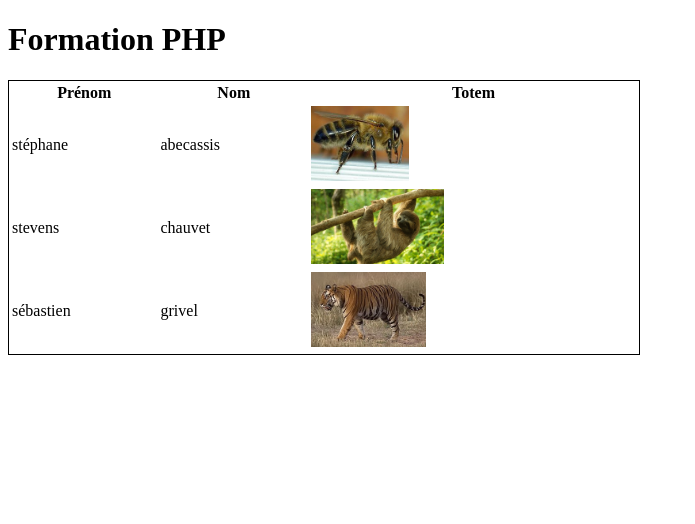
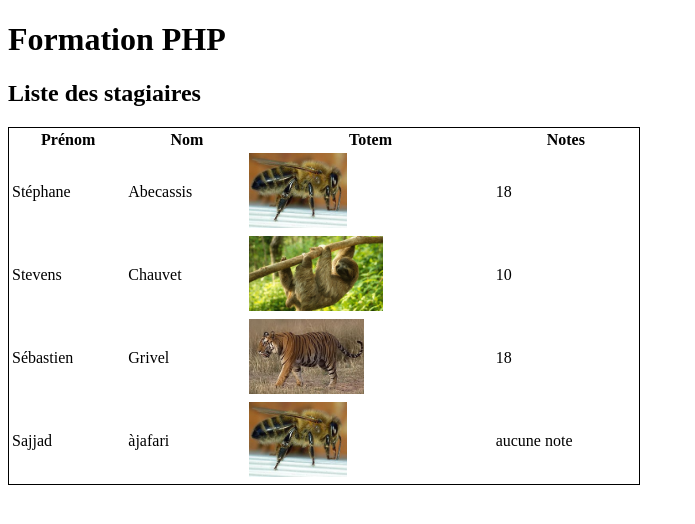
Before and after one commit to cdufour/poec-agefos-php, a PHP site: page / in a window 1280 px wide. Shown: the top 524 px of the page, without its empty margins (0-695 px from the left). Run offline with PHP 8.4, Linux system fonts and the light colour scheme.

Commit message:
commit 3

```diff
--- a/index.php
+++ b/index.php
@@ -1,19 +1,29 @@
 <?php
+include('lib/functions.php');
+
 $title = "Formation PHP";
 
 $stagiaires = array(
   array(
     'nom' => 'abecassis',
-    'prenom' => 'stéphane',
-    'totem' => 'abeille.jpg'),
+    'prenom' => 'stéPHane',
+    'totem' => 'abeille.jpg',
+    'notes' => array(8,12,18)),
   array(
     'nom' => 'chauvet',
     'prenom' => 'stevens',
-    'totem' => 'paresseux.jpg'),
+    'totem' => 'paresseux.jpg',
+    'notes' => array(4,20,10)),
   array(
     'nom' => 'grivel',
     'prenom' => 'sébastien',
-    'totem' => 'tigre.jpg'),
+    'totem' => 'tigre.jpg',
+    'notes' => array(14,14,14,18)),
+  array(
+    'nom' => 'àjafari',
+    'prenom' => 'sajjad',
+    'totem' => 'abeille.jpg',
+    'notes' => array())
 );
 ?>
 
@@ -26,18 +36,22 @@ $stagiaires = array(
   </head>
   <body>
     <h1><?php echo $title ?></h1>
+    <h2>Liste des stagiaires</h2>
     <table>
       <tr>
         <th>Prénom</th>
         <th>Nom</th>
         <th>Totem</th>
+        <th>Notes</th>
       </tr>
       <?php
       foreach($stagiaires as $s) {
         echo '<tr>';
-        echo '<td>' . $s['prenom'] . '</td>';
-        echo '<td>' . $s['nom'] . '</td>';
+        echo '<td>' . majusculeInitiale($s['prenom']) . '</td>';
+        echo '<td>' . majusculeInitiale($s['nom']) . '</td>';
         echo '<td><img src="img/totems/' . $s['totem'] . '" alt=""/></td>';
+        //echo '<td>' . $s['notes'][sizeof($s['notes']) - 1] . '</td>';
+        echo '<td>' . derniereNote($s['notes']) . '</td>';
         echo '</tr>';
       }
       ?>
--- /dev/null
+++ b/lib/functions.php
@@ -0,0 +1,29 @@
+<?php
+
+function majusculeInitiale($str) {
+  // dans la version actuelle, les caractères accentués
+  // ne sont pas convertis en majuscule
+
+  $initiale = $str[0]; // équivalent à substr($str, 0, 1);
+  $reste = substr($str, 1);
+  $initialeMajus = strtoupper($initiale);
+  $resteMinus = strtolower($reste);
+
+  return $initialeMajus . $resteMinus;
+}
+
+function derniereNote($notes) {
+  // renvoie la dernière note si le tableau $notes n'est pas vide
+  // renvoie "aucune note" si le tableau $notes est vide
+
+  $nb_notes = sizeof($notes);
+
+  if ($nb_notes == 0) {
+    return "aucune note";
+  } else {
+    return $notes[$nb_notes - 1];
+  }
+}
+
+
+?>
--- a/test.php
+++ b/test.php
@@ -1,15 +1,16 @@
 <?php
+include('lib/functions.php');
 ini_set('display_errors', 1); // erreurs affichées dans le navigateur
- ?>
+?>
 
 <p>Paragraphe</p>
 <?php
 
 // PHP est un langage à typage dynamique
-
 // TYPES SIMPLES
 $v = "bonjour"; // string
 echo $v;
+echo majusculeInitiale($v);
 echo gettype($v);
 
 $v = 14; // integer
```
Also changed, not shown: exos.txt (+15 -0 lines).
